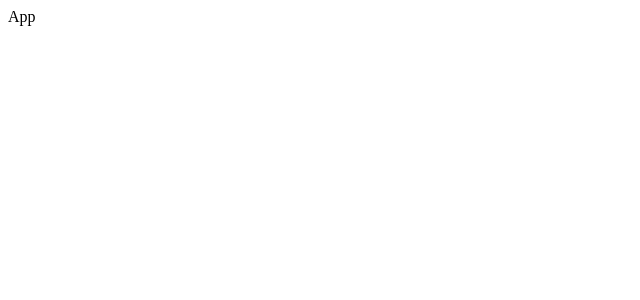
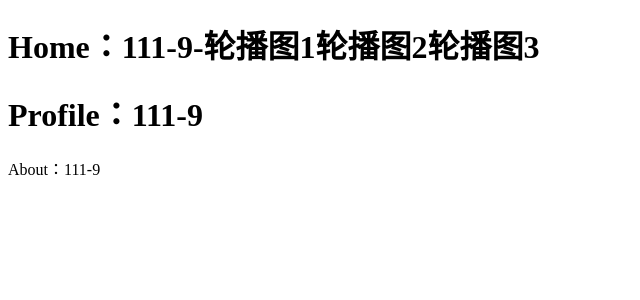
Before and after one commit to chenghuiting/React_Basic, a React (Create React App) app in the folder React18全家桶+Hooks+项目实战-coderwhy2022系统课/05_learn_scaffold/: page / in a window 1280 px wide. Shown: the top 300 px of the page, without its empty margins (0-640 px from the left). Built offline with nearby package versions, Linux system fonts and the light colour scheme.

Commit message:
高阶组价-增强props

```diff
--- a/React18全家桶+Hooks+项目实战-coderwhy2022系统课/05_learn_scaffold/src/App.jsx
+++ b/React18全家桶+Hooks+项目实战-coderwhy2022系统课/05_learn_scaffold/src/App.jsx
@@ -1,9 +1,25 @@
+// 高阶组件
+
 import React, { PureComponent } from 'react'
+import About from './pages/About'
+import enhancedUserInfo from './hoc/enhanced_props' // 引入高阶组件
+
+const Home = enhancedUserInfo(function (props) {
+    return <h1>Home：{props.name}-{props.level}-{props.bannars}</h1>
+})
+
+const Profile = enhancedUserInfo(function (props) {
+    return <h1>Profile：{props.name}-{props.level}</h1>
+})
 
 export default class App extends PureComponent {
-  render() {
-    return (
-      <div>App</div>
-    )
-  }
+    render() {
+        return (
+            <div>
+                <Home bannars={['轮播图1', '轮播图2', '轮播图3']} />
+                <Profile />
+                <About />
+            </div>
+        )
+    }
 }
--- /dev/null
+++ b/React18全家桶+Hooks+项目实战-coderwhy2022系统课/05_learn_scaffold/src/hoc/enhanced_props.js
@@ -0,0 +1,22 @@
+import React, { PureComponent } from 'react'
+
+// 高阶组件用法一：定义一个高阶组件：给一些需要特殊数据的组件，注入props；
+function enhancedUserInfo(OriginComponent) {
+    class NewComponent extends PureComponent {
+        constructor() {
+            super()
+            this.state = {
+                userInfo: {
+                    name: '111',
+                    level: 9,
+                }
+            }
+        }
+
+        render() {
+            return <OriginComponent {...this.props} {...this.state.userInfo} />
+        }
+    }
+    return NewComponent
+}
+export default enhancedUserInfo
--- /dev/null
+++ b/React18全家桶+Hooks+项目实战-coderwhy2022系统课/05_learn_scaffold/src/pages/About.jsx
@@ -0,0 +1,12 @@
+import React, { PureComponent } from 'react'
+import enhancedUserInfo from '../hoc/enhanced_props'
+
+class About extends PureComponent {
+    render() {
+        return (
+            <div>About：{this.props.name}-{this.props.level}</div>
+        )
+    }
+}
+
+export default enhancedUserInfo(About)
```
